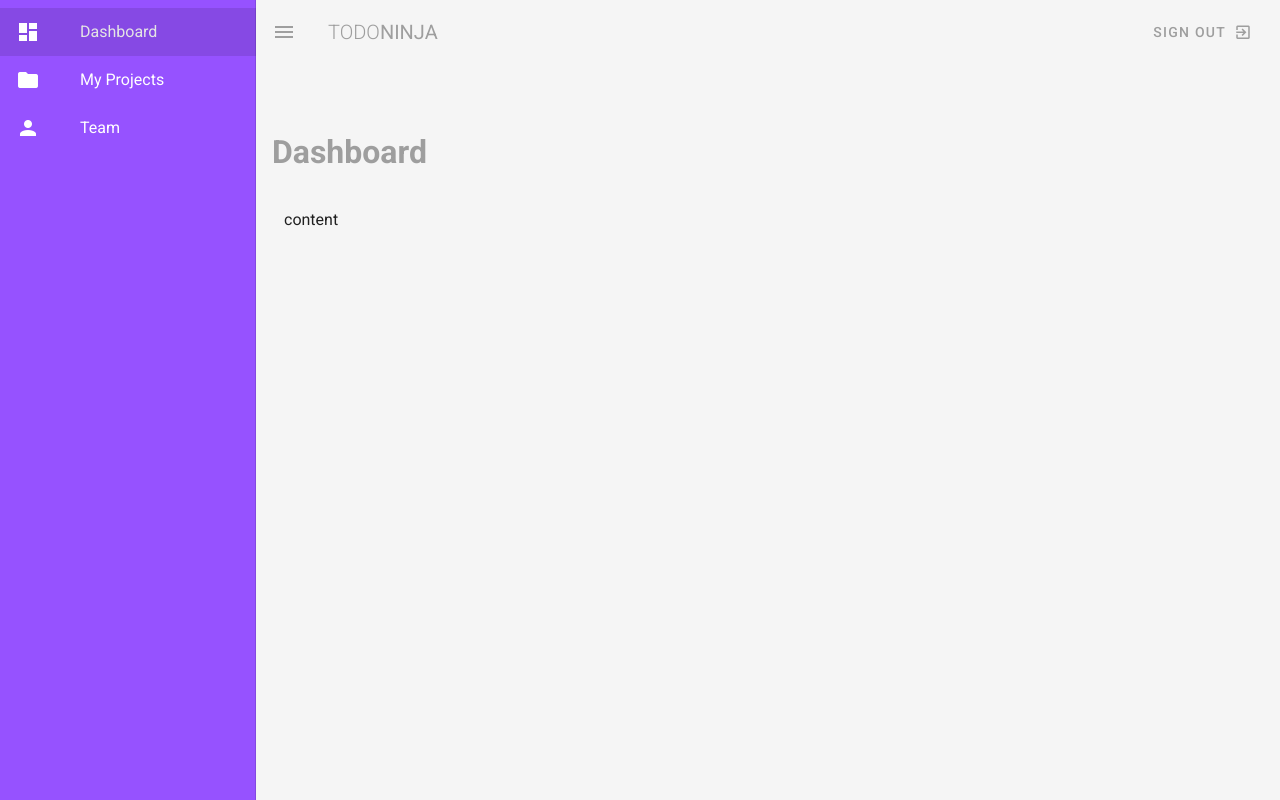
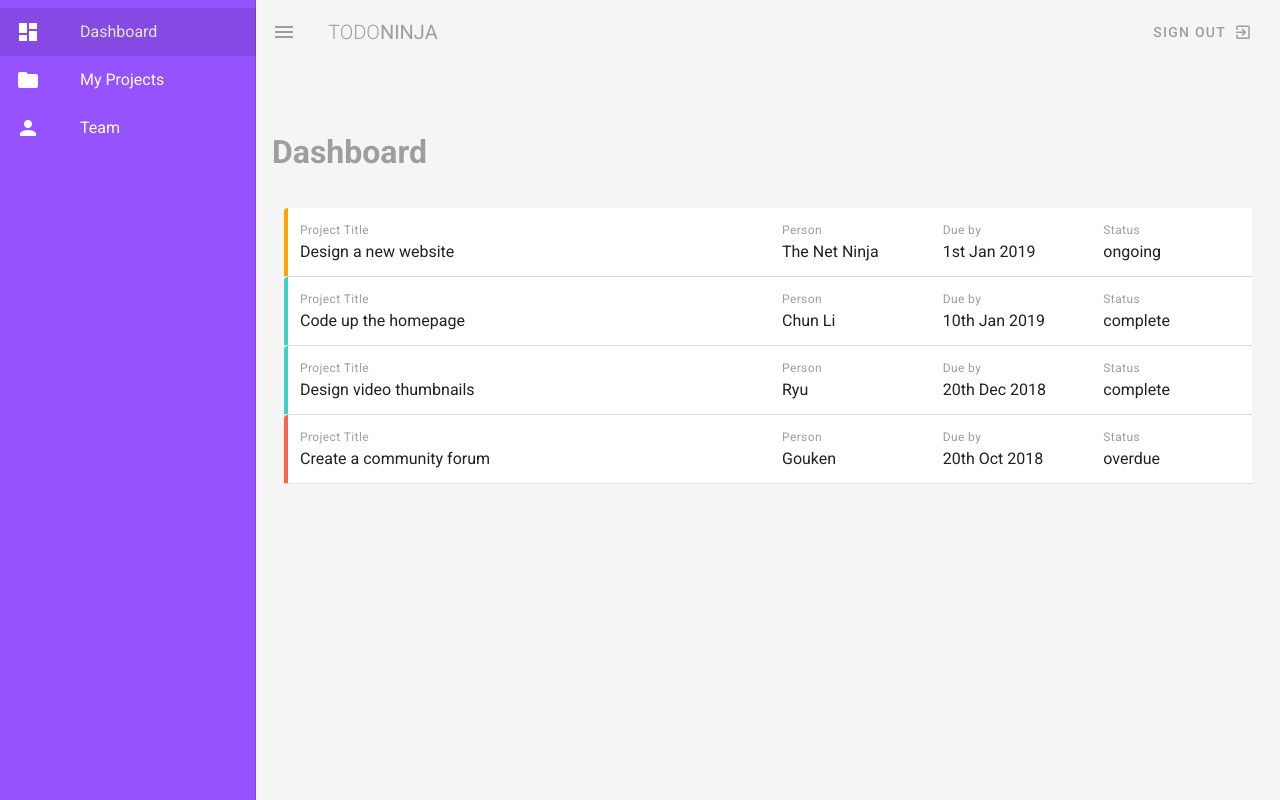
Before and after one commit to VirginieBouvarel/ninja-todo, a Vue app: page / in a window 1280 px wide. Built offline with nearby package versions, Linux system fonts and the light colour scheme.

Commit message:
dashboard
ajout structure en v-row et v-col
utilisation d'une classe dynamique pour les bordures
utilisation de v-for pour la liste des cards

```diff
--- a/src/views/Dashboard.vue
+++ b/src/views/Dashboard.vue
@@ -1,8 +1,33 @@
 <template>
   <div class="dashboard">
     <h1 class="subheading grey--text">Dashboard</h1>
+
     <v-container class="my-5">
-      content
+
+      <v-card flat class="pa-3" v-for="project in projects" :key="project.title">
+        <v-row :class="`project ${project.status}`">
+          <v-col cols="12" md="6">
+            <div class="caption grey--text">Project Title</div>
+            <div>{{ project.title}}</div>
+          </v-col>
+          <v-col  cols="6" sm="4" md="2">
+            <div class="caption grey--text">Person</div>
+           <div>{{ project.person}}</div>
+          </v-col>
+          <v-col  cols="6" sm="4" md="2">
+            <div class="caption grey--text">Due by</div>
+           <div>{{ project.due}}</div>
+          </v-col>
+          <v-col  cols="2" sm="4" md="2">
+            <div class="caption grey--text">Status</div>
+           <div>{{ project.status}}</div>
+          </v-col>
+        </v-row>
+        <v-row>
+          <v-divider></v-divider>
+        </v-row>
+      </v-card>
+
     </v-container>
   </div>
 </template>
@@ -12,5 +37,25 @@
 
   export default {
     name: 'Dashboard',
+    data: () => ({
+      projects: [
+        { title: 'Design a new website', person: 'The Net Ninja', due: '1st Jan 2019', status: 'ongoing', content: 'Lorem ipsum dolor sit amet consectetur adipisicing elit. Sunt consequuntur eos eligendi illum minima adipisci deleniti, dicta mollitia enim explicabo fugiat quidem ducimus praesentium voluptates porro molestias non sequi animi!'},
+        { title: 'Code up the homepage', person: 'Chun Li', due: '10th Jan 2019', status: 'complete', content: 'Lorem ipsum dolor sit amet consectetur adipisicing elit. Sunt consequuntur eos eligendi illum minima adipisci deleniti, dicta mollitia enim explicabo fugiat quidem ducimus praesentium voluptates porro molestias non sequi animi!'},
+        { title: 'Design video thumbnails', person: 'Ryu', due: '20th Dec 2018', status: 'complete', content: 'Lorem ipsum dolor sit amet consectetur adipisicing elit. Sunt consequuntur eos eligendi illum minima adipisci deleniti, dicta mollitia enim explicabo fugiat quidem ducimus praesentium voluptates porro molestias non sequi animi!'},
+        { title: 'Create a community forum', person: 'Gouken', due: '20th Oct 2018', status: 'overdue', content: 'Lorem ipsum dolor sit amet consectetur adipisicing elit. Sunt consequuntur eos eligendi illum minima adipisci deleniti, dicta mollitia enim explicabo fugiat quidem ducimus praesentium voluptates porro molestias non sequi animi!'},
+      ]
+    })
   }
 </script>
+
+<style lang="scss" scoped>
+.project.complete {
+  border-left: 4px solid #3cd1c2;
+}
+.project.ongoing {
+  border-left: 4px solid orange;
+}
+.project.overdue {
+  border-left: 4px solid tomato;
+}
+</style>
```
